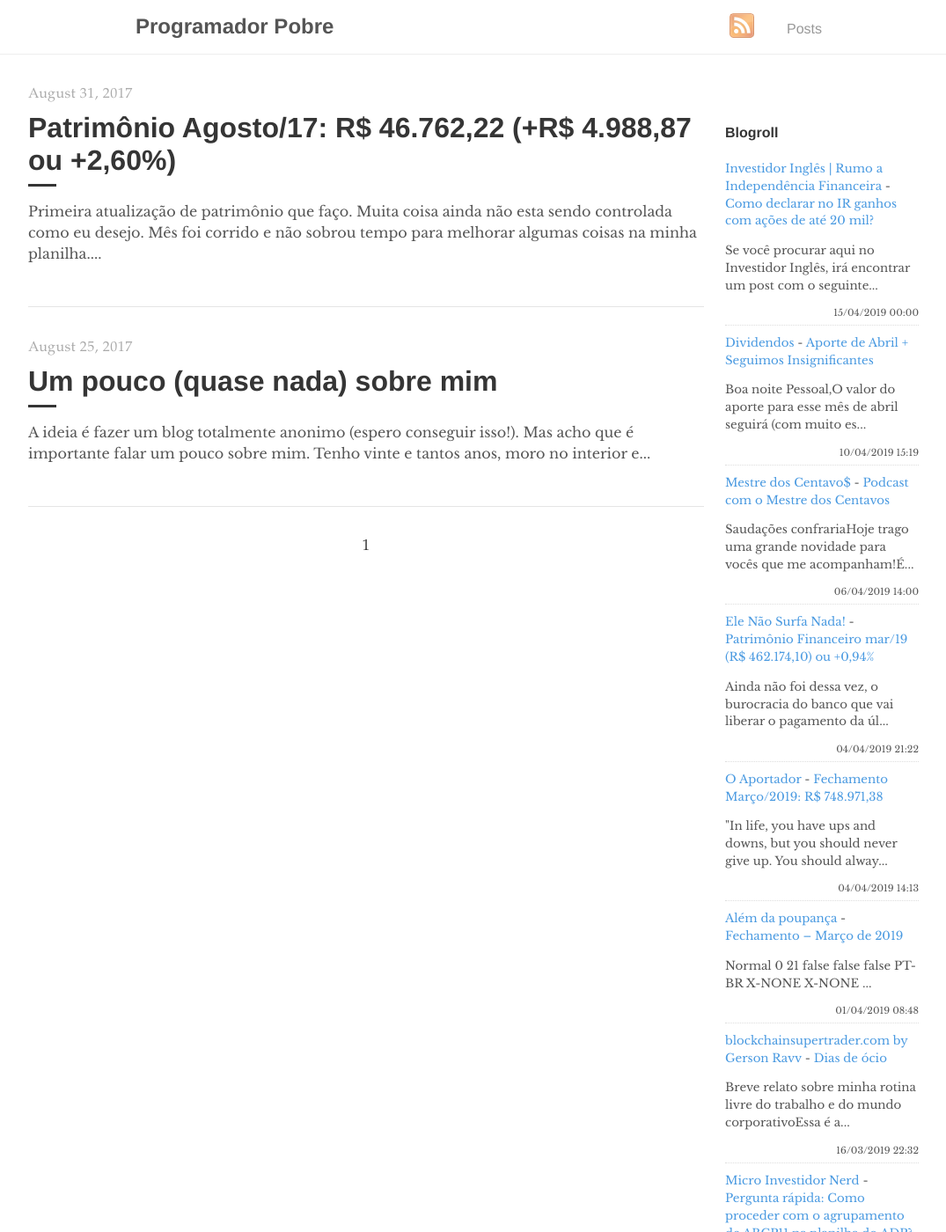
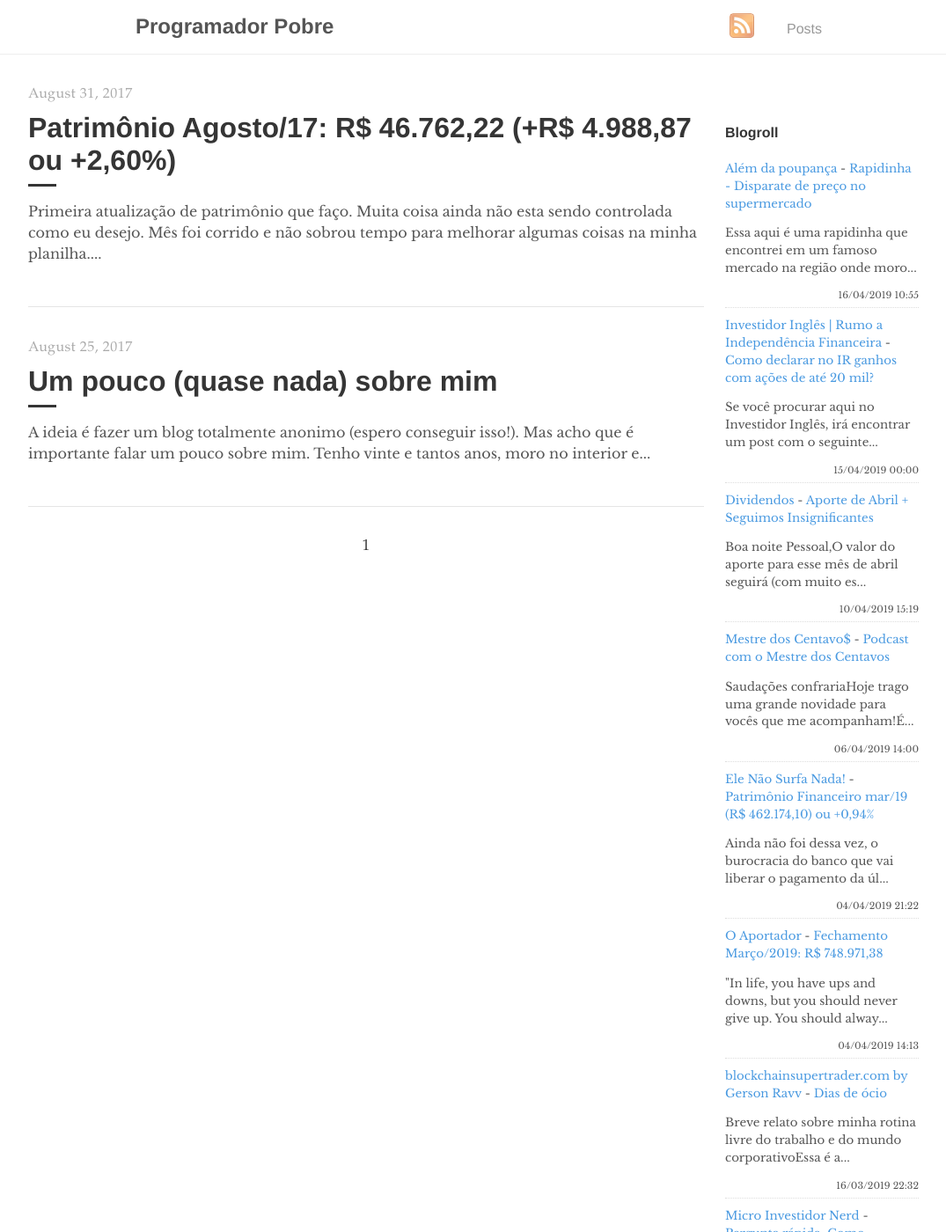
Before and after one commit to programadorpobre/programadorpobre.github.io, a Jekyll site: the page built from index.html, in a window 1280 px wide and 1400 px high. Shown: the whole window at 88% size, without its empty margins (96-1171 px from the left). Built offline with Jekyll 4.4.1, drawn with Linux system fonts in a browser that asks for light colours; the list of posts is cut into pages by our own code; comment, search, counter and statistics services are not loaded.

Commit message:
[ci skip] travis #619

```diff
--- a/_includes/feed-entries.html
+++ b/_includes/feed-entries.html
@@ -1,3 +1,8 @@
+<div class="feed-entry">
+    <a class="feed-entry-site-name" href="https://alemdapoupanca.blogspot.com/">Além da poupança</a> - <a class="feed-entry-title" href="https://alemdapoupanca.blogspot.com/2019/04/rapidinha-disparate-de-preco-no.html">Rapidinha - Disparate de preço no supermercado</a>
+    <p class="feed-entry-summary">Essa aqui é uma rapidinha que encontrei em um famoso mercado na região onde moro...</p>
+    <time datetime="2019-04-16T10:55:00.000-03:00">16/04/2019 10:55</time>
+</div>
 <div class="feed-entry">
     <a class="feed-entry-site-name" href="https://www.investidoringles.com/">Investidor Inglês | Rumo a Independência Financeira</a> - <a class="feed-entry-title" href="https://www.investidoringles.com/2019/04/como-preencher-ganhos-liquidos-isentos-imposto-renda.html">Como declarar no IR ganhos com ações de até 20 mil?</a>
     <p class="feed-entry-summary">Se você procurar aqui no Investidor Inglês, irá encontrar um post com o seguinte...</p>
@@ -24,11 +29,6 @@
     <time datetime="2019-04-04T14:13:00.000-03:00">04/04/2019 14:13</time>
 </div>
 <div class="feed-entry">
-    <a class="feed-entry-site-name" href="https://alemdapoupanca.blogspot.com/">Além da poupança</a> - <a class="feed-entry-title" href="https://alemdapoupanca.blogspot.com/2019/04/fechamento-marco-de-2019.html">Fechamento – Março de 2019</a>
-    <p class="feed-entry-summary">         Normal  0      21      false  false  false    PT-BR  X-NONE  X-NONE    ...</p>
-    <time datetime="2019-04-01T08:48:00.000-03:00">01/04/2019 08:48</time>
-</div>
-<div class="feed-entry">
     <a class="feed-entry-site-name" href="http://www.blockchainsupertrader.com/">blockchainsupertrader.com by Gerson Ravv</a> - <a class="feed-entry-title" href="http://www.blockchainsupertrader.com/2019/03/dias-de-ocio.html">Dias de ócio</a>
     <p class="feed-entry-summary">Breve relato sobre minha rotina livre do trabalho e do mundo corporativoEssa é a...</p>
     <time datetime="2019-03-16T22:32:00.000-03:00">16/03/2019 22:32</time>
```
